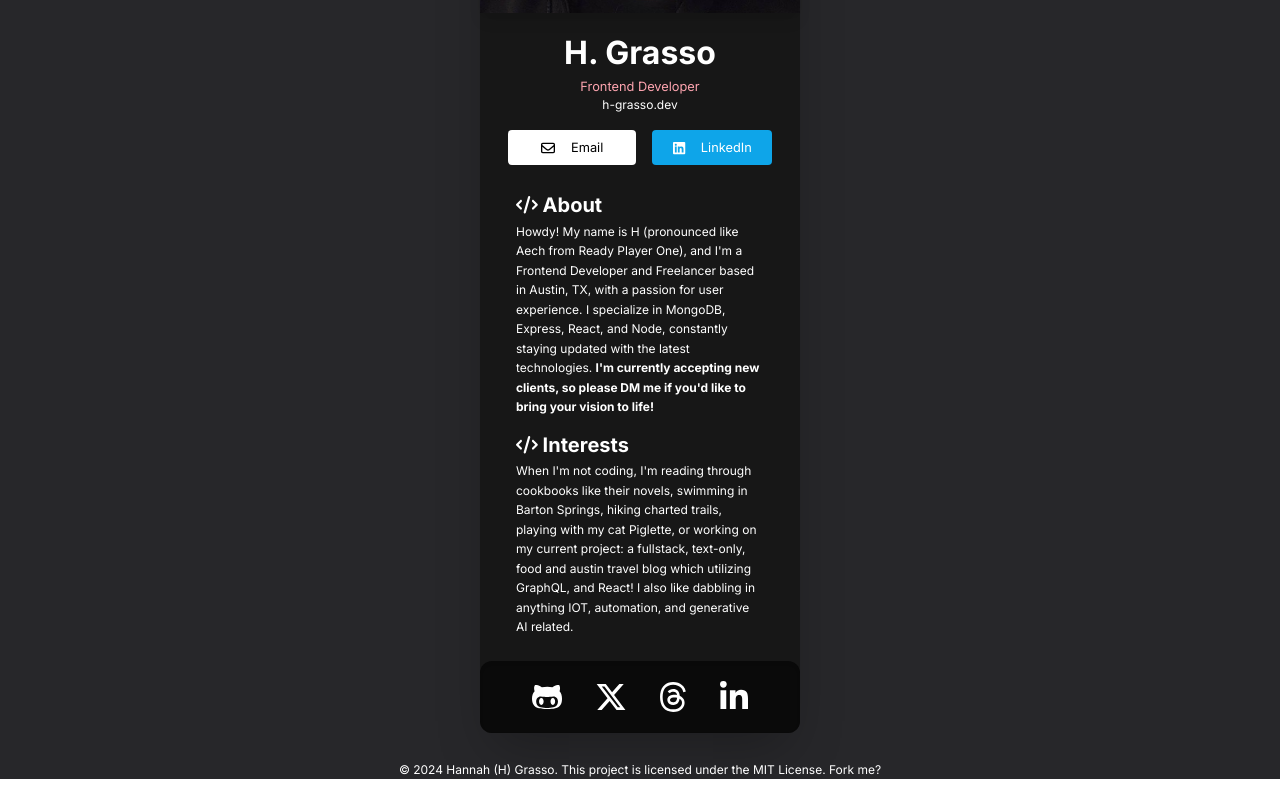
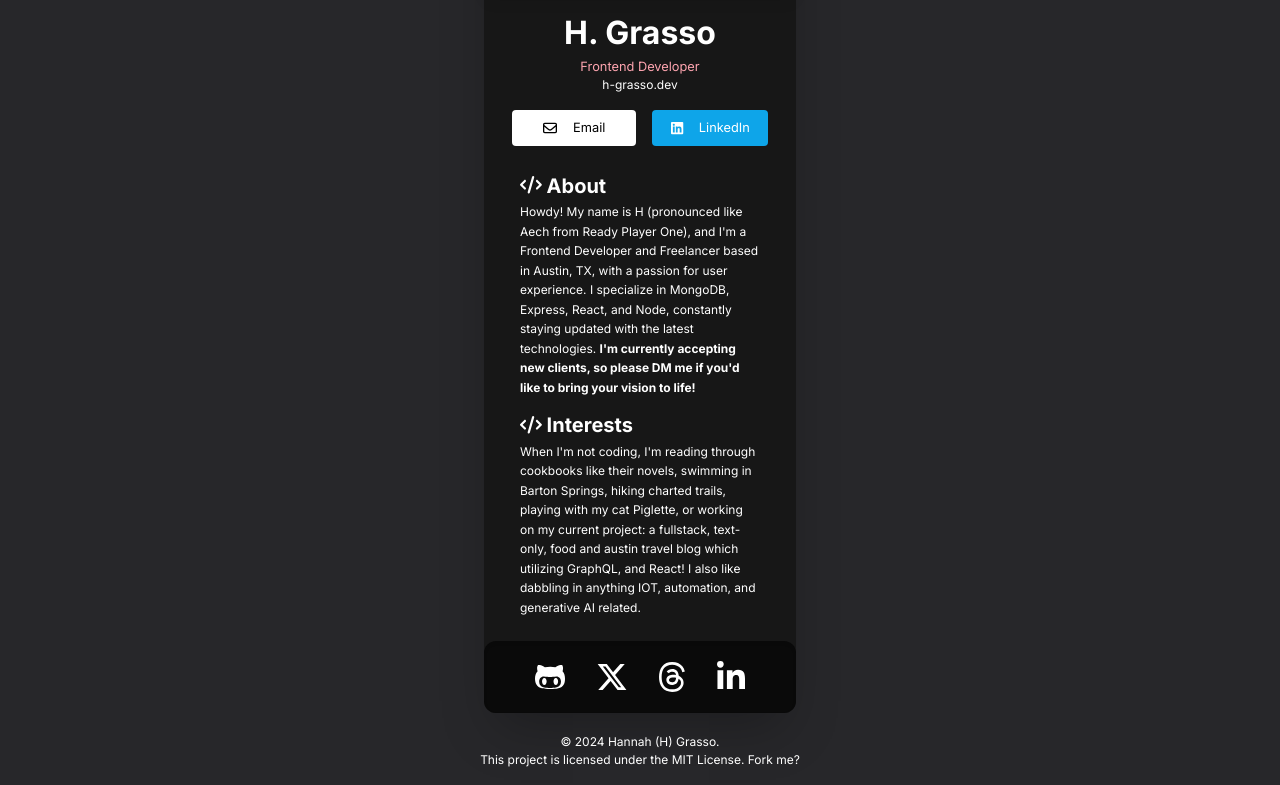
Before and after one commit to davidteater/businesscard, a Next.js app: page / in a window 1280 px wide. Shown: the part 333-1118 px from the top of the page. Built offline with nearby package versions, Linux system fonts and the light colour scheme.

Commit message:
padding added to main

```diff
--- a/src/app/page.tsx
+++ b/src/app/page.tsx
@@ -9,9 +9,9 @@ import Footer from "./components/Footer";
 export default function Home() {
   return (
 
-    <main className="bg-zinc-800 justify-center flex min-h-full flex-col items-center">
+    <main className="bg-zinc-800 justify-center flex min-h-full flex-col items-center p-4 gap-5">
 
-      <div className=" sm:w-1/4 w-full h-2/3 bg-neutral-900  m-7 text-white rounded-xl shadow-2xl">
+      <div className=" sm:w-1/4 w-full h-2/3 bg-neutral-900 text-white rounded-xl shadow-2xl">
         <Image
           src={me}
           className="rounded-t-xl bg-gradient-to-bl from-rose-400 via-fuchsia-300 to-indigo-300 h-1/6 shadow-lg"
@@ -24,7 +24,10 @@ export default function Home() {
         </div>
         < Footer />
       </div>
-      <p>&copy; 2024 Hannah (H) Grasso. This project is licensed under the <a href="https://opensource.org/licenses/MIT">MIT License</a>. <a className="hover:text-rose-300" href="https://github.com/AitchGrasso/businesscard">Fork me?</a></p>
+      <div className="text-center">
+      <p>&copy; 2024 Hannah (H) Grasso.
+      <br/>This project is licensed under the <a href="https://opensource.org/licenses/MIT">MIT License</a>. <a className="hover:text-rose-300" href="https://github.com/AitchGrasso/businesscard">Fork me?</a></p>
+      </div>
 
     </main>
   );
```
